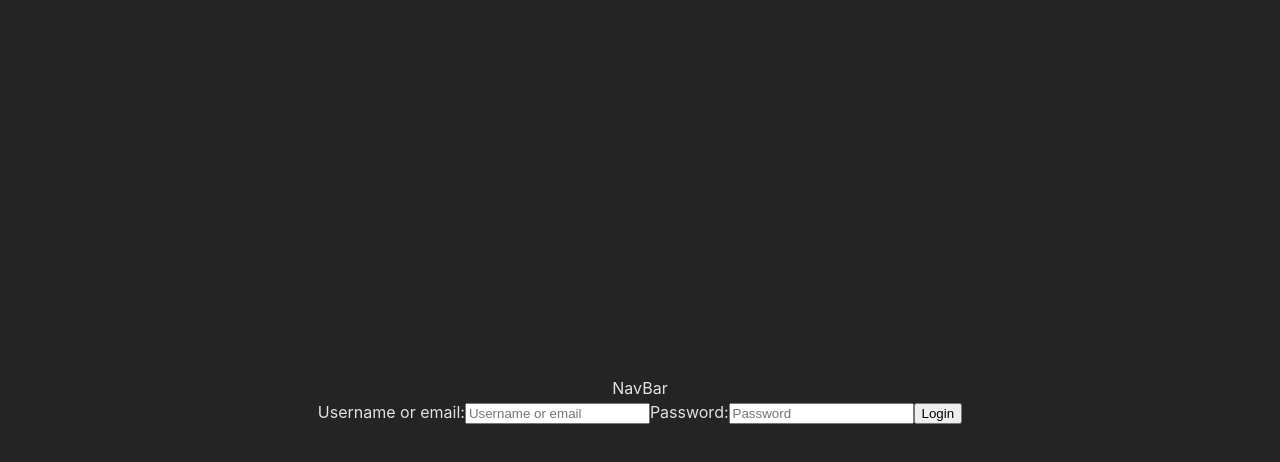
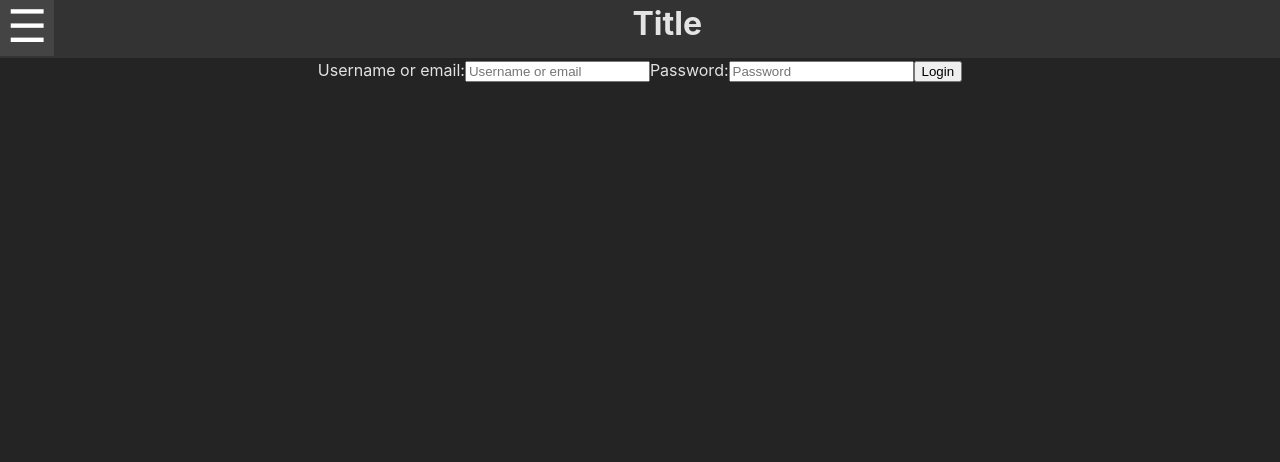
Before and after one commit to paulG1218/DM-Project3, a React (Vite) app: page /login in a window 1280 px wide. Shown: the top 462 px of the page. Built offline with nearby package versions, Linux system fonts and the light colour scheme.

Commit message:
new fancy sidebar is almost done

```diff
--- a/package.json
+++ b/package.json
@@ -20,6 +20,7 @@
     "pg": "^8.11.3",
     "react": "^18.2.0",
     "react-dom": "^18.2.0",
+    "react-icons": "^4.12.0",
     "react-redux": "^9.0.1",
     "react-router-dom": "^6.20.1",
     "redux": "^5.0.0",
--- a/src/App.css
+++ b/src/App.css
@@ -1,6 +1,5 @@
 #root {
-  max-width: 1280px;
-  margin: 0 auto;
-  padding: 2rem;
+  margin: 0;
+  min-height: 100vh;
   text-align: center;
 }
--- a/src/components/NavBar.jsx
+++ b/src/components/NavBar.jsx
@@ -1,8 +1,37 @@
 import React from 'react'
+import '../css/NavBar.css'
+import { IoMdMenu } from "react-icons/io";
 
 const NavBar = () => {
+
+  function openNav() {
+    document.getElementById("mySidebar").style.width = "250px";
+    document.getElementById("main").style.marginLeft = "250px";
+  }
+
+  function closeNav() {
+    document.getElementById("mySidebar").style.width = "0";
+    document.getElementById("main").style.marginLeft = "0";
+  }
+
   return (
-    <div>NavBar</div>
+    <>
+    <div className="topnav">
+      <div id="icon">
+        <button className="openbtn" onClick={() => openNav()}>&#9776;</button>
+      </div>
+      <h1 className='title'>Title</h1>
+    </div>
+
+    <div id="mySidebar" className="sidebar">
+      <a href='/' className='logo'>LOGO</a>
+      <a href="javascript:void(0)" className="closebtn" onClick={() => closeNav()}>&times;</a>
+      <a href="/login">Login</a>
+      <a href="#">Services</a>
+      <a href="#">Clients</a>
+      <a href="#">Contact</a>
+    </div>
+    </>
   )
 }
 
--- /dev/null
+++ b/src/css/NavBar.css
@@ -0,0 +1,90 @@
+/* Add a black background color to the top navigation */
+.topnav {
+    background-color: #333;
+    width: 100vw;
+    min-height: 58px;
+  }
+
+  /* Style the links inside the navigation bar */
+  .topnav a {
+    color: #f2f2f2;
+    text-align: center;
+    padding: 14px 16px;
+    text-decoration: none;
+    font-size: 17px;
+  }
+
+  /* Add a color to the active/current link */
+  .topnav a.active {
+    background-color: #04AA6D;
+    color: white;
+  }
+
+  .title {
+    margin: 0px;
+  }
+
+  .sidebar {
+    height: 100%;
+    width: 0;
+    position: fixed;
+    z-index: 1;
+    top: 0;
+    left: 0;
+    background-color: #111;
+    overflow-x: hidden;
+    padding-top: 60px;
+    transition: 0.5s;
+  }
+
+  /* The sidebar links */
+  .sidebar a {
+    padding: 8px 8px 8px 32px;
+    text-decoration: none;
+    font-size: 25px;
+    color: #818181;
+    display: block;
+    transition: 0.3s;
+  }
+
+  /* When you mouse over the navigation links, change their color */
+  .sidebar a:hover {
+    color: #f1f1f1;
+  }
+
+  /* Position and style the close button (top right corner) */
+  .sidebar .closebtn {
+    display: inline;
+    font-size: 36px;
+    padding: 0px;
+  }
+
+.logo {
+    width: 10px;
+}
+
+  /* The button used to open the sidebar */
+  .openbtn {
+    font-size: 45px;
+    background-color: #333;
+    color: white;
+    border: none;
+    float: left;
+    padding: 0px 7px;
+    padding-bottom: 3px;
+  }
+
+  .openbtn:hover {
+    background-color: #444;
+  }
+
+  /* Style page content - use this if you want to push the page content to the right when you open the side navigation */
+  #icon {
+    transition: margin-left .5s;
+  }
+
+  /* On smaller screens, where height is less than 450px, change the style of the sidenav (less padding and a smaller font size) */
+  @media screen and (max-height: 450px) {
+    .sidebar {padding-top: 15px;}
+    .sidebar a {font-size: 18px;}
+  }
--- a/src/index.css
+++ b/src/index.css
@@ -17,6 +17,5 @@ body {
   margin: 0;
   display: flex;
   place-items: center;
-  min-width: 320px;
   min-height: 100vh;
 }
```
Also changed, not shown: 1 other file (tests, documents, lock files or other folders).
